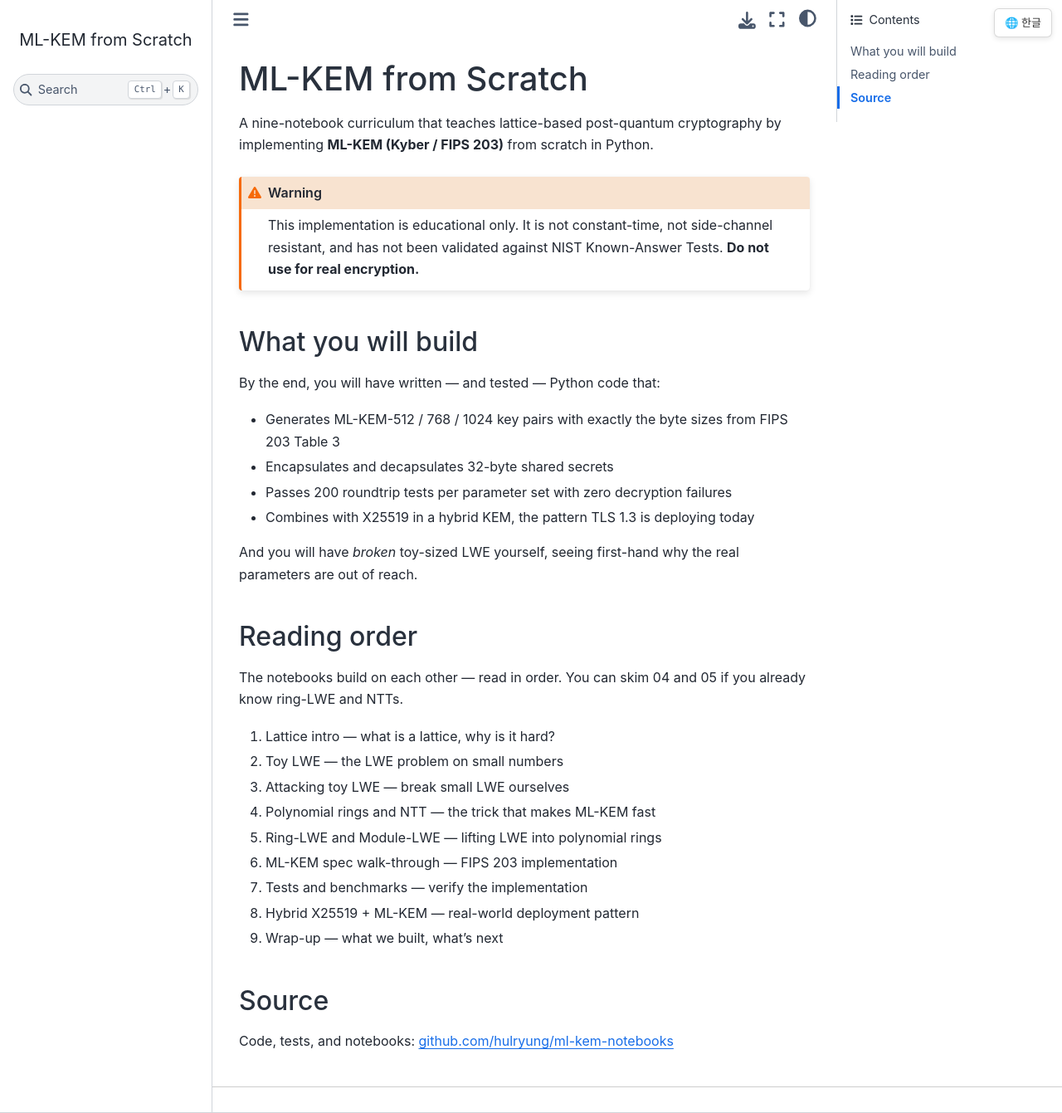
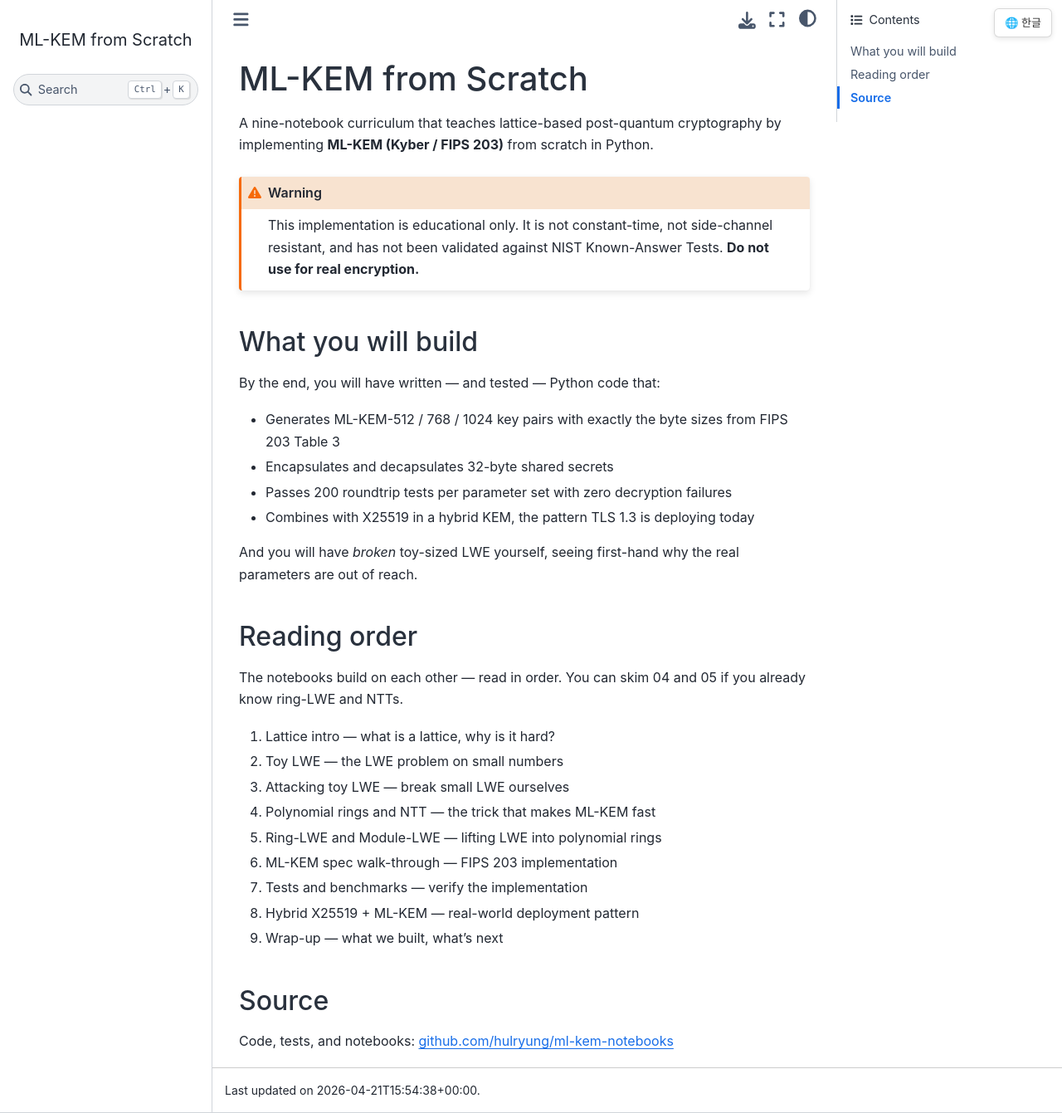
Before and after one commit to hulryung/ml-kem-notebooks, a Jupyter Book: the page built from intro.md, in a window 1280 px wide and 1341 px high. Shown: the whole window at 83% size. Built offline with Jupyter Book 1.0.4 settings and Sphinx 7.4.7 and the Sphinx Book theme 1.1.4, drawn with Linux system fonts in a browser that asks for light colours; pages that are not in the unit, such as notebooks, are missing from menus.

Commit message:
feat(seo): add lastmod to sitemap, pretty-print, full git history in CI

```diff
--- a/_config.yml
+++ b/_config.yml
@@ -36,8 +36,10 @@
   extra_extensions:
     - sphinx_sitemap
     - sphinxext.opengraph
+    - sphinx_last_updated_by_git
   config:
     html_show_copyright: false
+    html_last_updated_fmt: "%Y-%m-%dT%H:%M:%S+00:00"
     html_baseurl: "https://hulryung.github.io/ml-kem-notebooks/"
     html_static_path: ["_static"]
     html_extra_path: ["_extra"]
@@ -51,6 +53,8 @@
       keywords: "post-quantum cryptography, PQC, ML-KEM, Kyber, FIPS 203, lattice cryptography, LWE, Ring-LWE, NTT, X25519, Python, tutorial, educational"
       author: "hulryung"
     sitemap_url_scheme: "{link}"
+    sitemap_show_lastmod: true
+    sitemap_indent: 2
     ogp_site_url: "https://hulryung.github.io/ml-kem-notebooks/"
     ogp_site_name: "ML-KEM from Scratch"
     ogp_description_length: 200
```
Also changed, not shown: 2 other files.
